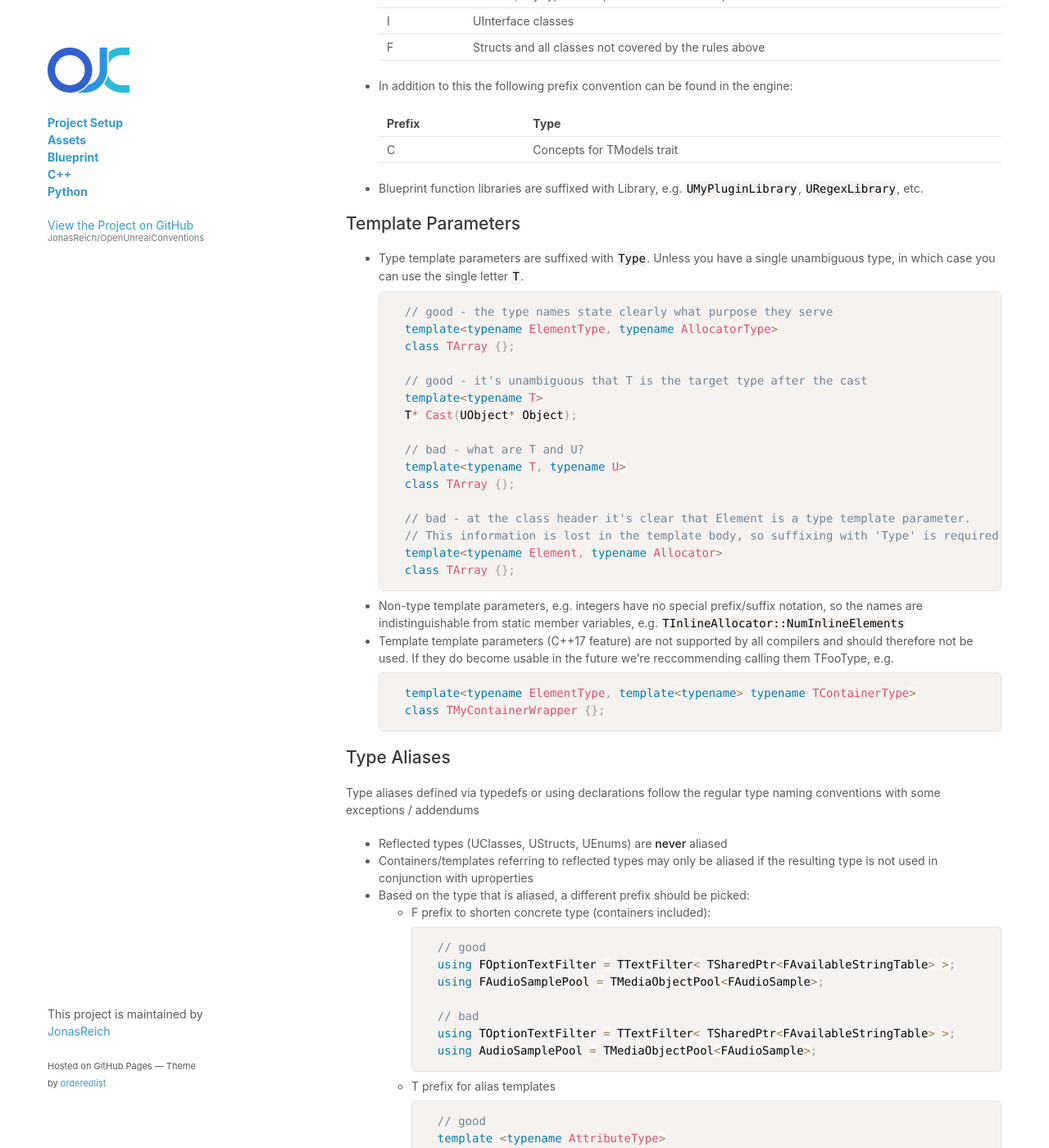
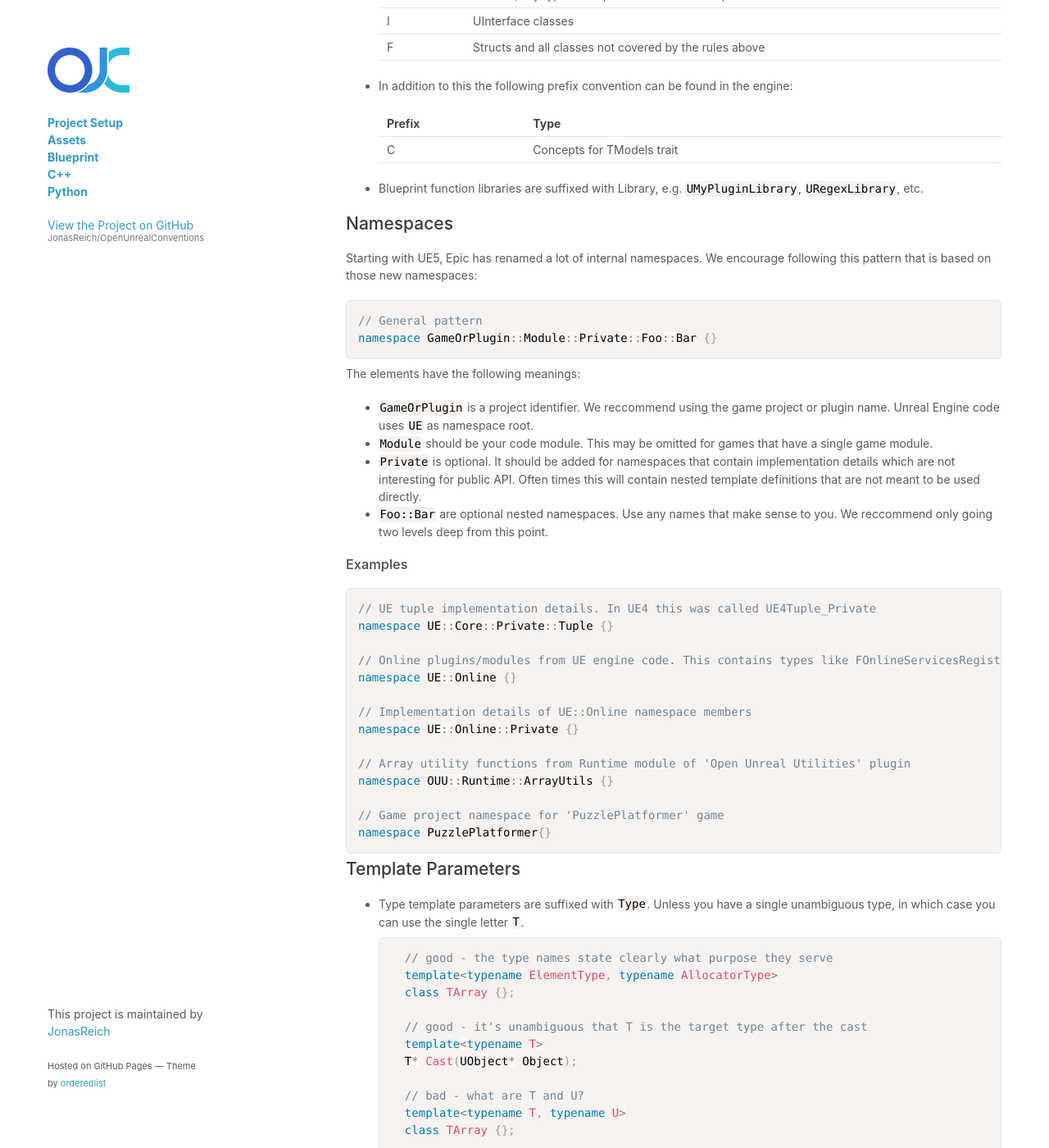
Before and after one commit to JonasReich/OpenUnrealConventions, a Jekyll site: the page built from C++/Naming.md, in a window 1280 px wide and 1400 px high, scrolled down 1005 px. Shown: the whole window at 82% size. Built offline with Jekyll 4.4.1, drawn with Linux system fonts in a browser that asks for light colours; our own code applies the rules of GitHub Pages for plain Markdown files; a script that is not in the unit is left out; the repository's description, which GitHub fills in, is left out; some of the changed text lies outside the part shown.

Commit message:
Added namespace naming rules based on new UE5 namespaces

````diff
--- a/C++/Naming.md
+++ b/C++/Naming.md
@@ -46,6 +46,42 @@
     | C      | Concepts for TModels trait                             |
 
 - Blueprint function libraries are suffixed with Library, e.g. ``UMyPluginLibrary``, ``URegexLibrary``, etc.
+
+## Namespaces
+
+Starting with UE5, Epic has renamed a lot of internal namespaces. We encourage following this pattern that is based on those new namespaces:
+
+```cpp
+// General pattern
+namespace GameOrPlugin::Module::Private::Foo::Bar {}
+```
+
+The elements have the following meanings:
+
+- ``GameOrPlugin`` is a project identifier. We reccommend using the game project or plugin name. Unreal Engine code uses ``UE`` as namespace root.
+- ``Module`` should be your code module. This may be omitted for games that have a single game module.
+- ``Private`` is optional. It should be added for namespaces that contain implementation details which are not interesting for public API.
+    Often times this will contain nested template definitions that are not meant to be used directly.
+- ``Foo::Bar`` are optional nested namespaces. Use any names that make sense to you. We reccommend only going two levels deep from this point.
+
+### Examples
+
+```cpp
+// UE tuple implementation details. In UE4 this was called UE4Tuple_Private
+namespace UE::Core::Private::Tuple {}
+
+// Online plugins/modules from UE engine code. This contains types like FOnlineServicesRegistry.
+namespace UE::Online {}
+
+// Implementation details of UE::Online namespace members
+namespace UE::Online::Private {}
+
+// Array utility functions from Runtime module of 'Open Unreal Utilities' plugin
+namespace OUU::Runtime::ArrayUtils {}
+
+// Game project namespace for 'PuzzlePlatformer' game
+namespace PuzzlePlatformer{}
+```
 
 ## Template Parameters
 
@@ -305,7 +341,7 @@ _The following rules apply to all types of delegates in Unreal C++ (single cast
     ```
     In the above example the contents of the string parameter changed from one delegate instance to the other, which may cause some issues if you bind functions to both delegates.
 
-## Example
+## Example (Functions, Events, Delegates)
 
 To demonstrate the result of the conventions above, take the following practical example of commonly needed functions/events in a game character. Please note that the functions are written inline and some boilerplate code is omitted for brevity.
 
````
